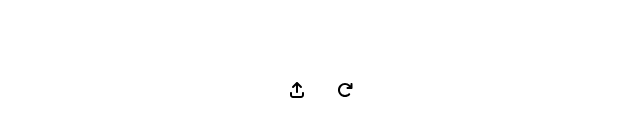
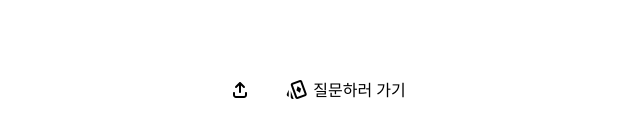
Before and after one commit to agnes0304/GPTarot, a React (Vite) app in the folder client/: page /answer/1 in a window 1280 px wide. Shown: the part 496-634 px from the top of the page, without its empty margins (319-959 px from the left). Built offline with nearby package versions, Linux system fonts and the light colour scheme.

Commit message:
added platingCards svg

```diff
--- a/client/index.html
+++ b/client/index.html
@@ -3,6 +3,7 @@
   <head>
     <meta charset="UTF-8" />
     <link rel="icon" type="image/svg+xml" href="/vite.svg" />
+    <link rel="stylesheet" href="https://fonts.googleapis.com/css2?family=Material+Symbols+Outlined:opsz,wght,FILL,GRAD@20..48,100..700,0..1,-50..200" />
     <meta name="viewport" content="width=device-width, initial-scale=1.0" />
     <title>GPTarot💫</title>
   </head>
--- a/client/src/components/Actions.tsx
+++ b/client/src/components/Actions.tsx
@@ -18,7 +18,7 @@ const Actions: FC = () => {
   return (
     <div className="flex gap-2 justify-center items-center mt-4">
       {isNew ? (
-        <>나도 물어보기</>
+        <ResetBtn isNew={isNew} />
       ) : (
         <>
           <SharerBtn />
--- a/client/src/components/ResetBtn.tsx
+++ b/client/src/components/ResetBtn.tsx
@@ -1,16 +1,42 @@
+import { FC } from "react";
 import { FontAwesomeIcon } from "@fortawesome/react-fontawesome";
 import { faArrowRotateRight } from "@fortawesome/free-solid-svg-icons";
+// import { faFeather } from "@fortawesome/free-solid-svg-icons";
 import { useNavigate } from "react-router-dom";
+import playingCards from "../assets/playingCards.svg";
 
-const ResetBtn = () => {
+interface Props {
+  isNew?: boolean;
+}
+
+const ResetBtn: FC<Props> = ({ isNew }) => {
   const navigate = useNavigate();
   const handleClick = () => {
     navigate("/");
-  }
+  };
 
   return (
-    <button className="flex justify-center items-center w-[40px] h-[40px] p-4 rounded-[50%] cursor-pointer hover:text-[#c9c9ff] hover:border-[#c9c9ff]" type="button" onClick={handleClick}>
-      <FontAwesomeIcon icon={faArrowRotateRight} />
+    <button
+      className="flex justify-center items-center w-max h-[40px] p-4 rounded-[50%] cursor-pointer hover:text-[#c9c9ff] hover:border-[#c9c9ff]"
+      type="button"
+      onClick={handleClick}
+    >
+      <div className="flex w-full">
+        <span className="material-symbols-outlined w-[25px] h-[25px] hover:text-[#c9c9ff]">
+          playing_cards
+        </span>
+        <p className="ml-[4px]">질문하러 가기</p>
+      </div>
+      {/* {isNew ? (
+        <div className="flex w-full">
+        <span className="material-symbols-outlined w-[25px] h-[25px] hover:text-[#c9c9ff]">
+          playing_cards
+        </span>
+        <p className="ml-[4px]">질문하러 가기</p>
+      </div>
+      ) : (
+        <FontAwesomeIcon icon={faArrowRotateRight} />
+      )} */}
     </button>
   );
 };
```
